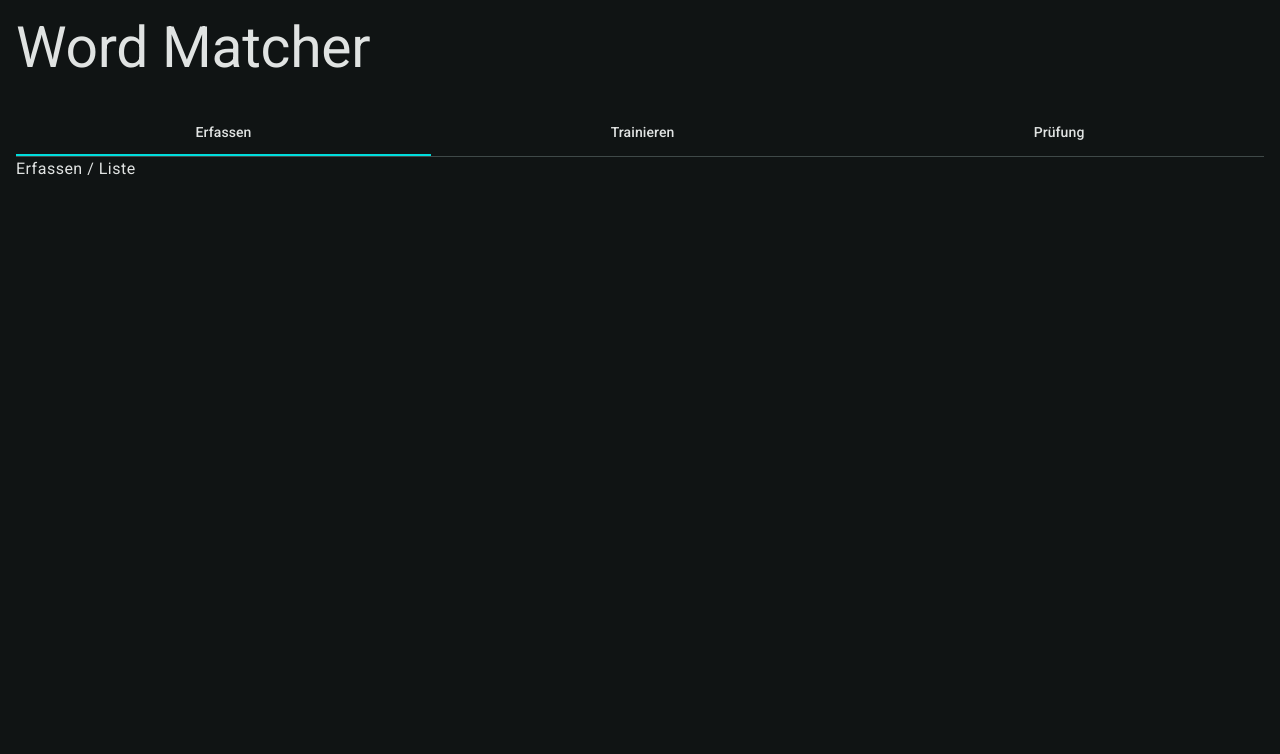
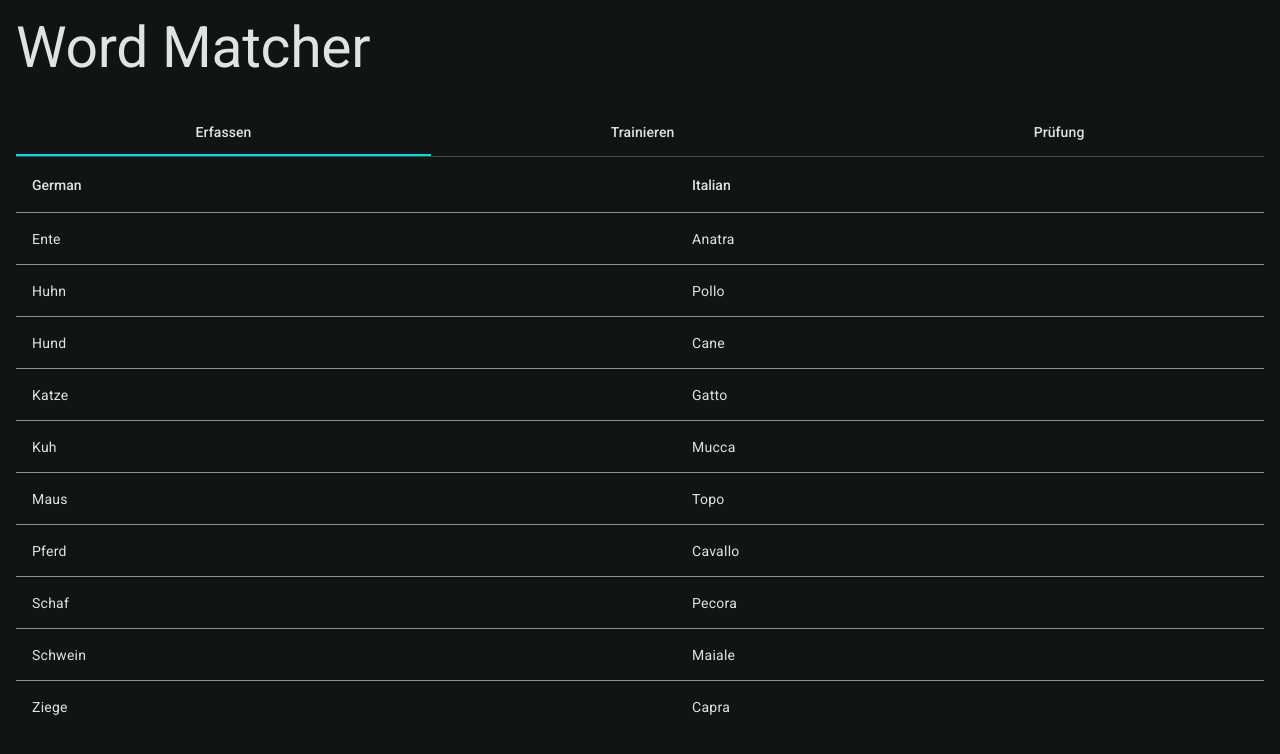
Before and after one commit to omarelabed/word-matcher, an Angular app: page / in a window 1280 px wide. Shown: the top 754 px of the page. Built offline with nearby package versions, Linux system fonts and the light colour scheme.

Commit message:
Liste / Erfassen - [x] Wortpaare alphabetisch sortiert auflisten - [x] Bonus: Die Liste der Worpaare können für beide Sprachen sortiert werden

```diff
--- /dev/null
+++ b/src/app/app.component.html
@@ -0,0 +1,10 @@
+<main>
+  <h1>Word Matcher</h1>
+  <mat-tab-group>
+    <mat-tab label="Erfassen">
+      <app-word-list></app-word-list>
+    </mat-tab>
+    <mat-tab label="Trainieren"> Trainieren </mat-tab>
+    <mat-tab label="Prüfung"> Prüfung </mat-tab>
+  </mat-tab-group>
+</main>
--- a/src/app/app.component.ts
+++ b/src/app/app.component.ts
@@ -1,27 +1,12 @@
 import { Component } from '@angular/core';
 import { RouterOutlet } from '@angular/router';
 import { MatTabGroup, MatTab } from '@angular/material/tabs';
+import { WordListComponent } from './word-list/word-list.component';
 @Component({
   selector: 'app-root',
   standalone: true,
-  imports: [RouterOutlet, MatTabGroup, MatTab],
-  template: `
-  <main>
-  <h1>Word Matcher</h1>
-  <mat-tab-group>
-    <mat-tab label="Erfassen">
-      Erfassen / Liste
-    </mat-tab>
-    <mat-tab label="Trainieren">
-      Trainieren
-    </mat-tab>
-    <mat-tab label="Prüfung">
-      Prüfung
-    </mat-tab>
-  </mat-tab-group>
-</main>
-`,
-  styleUrl: './app.component.scss',
+  imports: [RouterOutlet, MatTabGroup, MatTab, WordListComponent],
+  templateUrl: './app.component.html',
 })
 export class AppComponent {
   title = 'word-matcher';
--- a/src/app/app.config.ts
+++ b/src/app/app.config.ts
@@ -9,6 +9,9 @@ export const appConfig: ApplicationConfig = {
     provideZoneChangeDetection({ eventCoalescing: true }),
     provideRouter(routes),
     provideAnimationsAsync(),
-    provideAnimationsAsync(), provideAnimationsAsync(),
+    provideAnimationsAsync(),
+    provideAnimationsAsync(),
+    provideAnimationsAsync(),
+    provideAnimationsAsync(),
   ],
 };
--- /dev/null
+++ b/src/app/word-list/word-list.component.html
@@ -0,0 +1,16 @@
+<table mat-table [dataSource]="dataSource" class="mat-elevation-z8" matSort>
+  <ng-container matColumnDef="language1">
+    <th mat-header-cell *matHeaderCellDef mat-sort-header>
+      {{ language1.name }}
+    </th>
+    <td mat-cell *matCellDef="let wordMatch">{{ wordMatch.language1 }}</td>
+  </ng-container>
+  <ng-container matColumnDef="language2">
+    <th mat-header-cell *matHeaderCellDef mat-sort-header>
+      {{ language2.name }}
+    </th>
+    <td mat-cell *matCellDef="let wordMatch">{{ wordMatch.language2 }}</td>
+  </ng-container>
+  <tr mat-header-row *matHeaderRowDef="displayedColumns"></tr>
+  <tr mat-row *matRowDef="let row; columns: displayedColumns"></tr>
+</table>
--- /dev/null
+++ b/src/app/word-list/word-list.component.ts
@@ -0,0 +1,44 @@
+import { CommonModule } from '@angular/common';
+import { Component, ViewChild } from '@angular/core';
+import { MatTableDataSource, MatTableModule } from '@angular/material/table';
+import { MatSort, MatSortModule } from '@angular/material/sort';
+import { WordMatch } from '../word-match';
+
+@Component({
+  selector: 'app-word-list',
+  standalone: true,
+  imports: [CommonModule, MatTableModule, MatSortModule],
+  templateUrl: './word-list.component.html',
+})
+export class WordListComponent {
+  wordMatches: WordMatch[] = [];
+  dataSource: MatTableDataSource<WordMatch>;
+
+  @ViewChild(MatSort) sort: MatSort | null = null;
+
+  displayedColumns: string[] = ['language1', 'language2'];
+
+  language1 = { key: 'de', name: 'German' };
+  language2 = { key: 'it', name: 'Italian' };
+
+  constructor() {
+    this.wordMatches = [
+      { language1: 'Hund', language2: 'Cane' },
+      { language1: 'Katze', language2: 'Gatto' },
+      { language1: 'Maus', language2: 'Topo' },
+      { language1: 'Pferd', language2: 'Cavallo' },
+      { language1: 'Schaf', language2: 'Pecora' },
+      { language1: 'Kuh', language2: 'Mucca' },
+      { language1: 'Ziege', language2: 'Capra' },
+      { language1: 'Huhn', language2: 'Pollo' },
+      { language1: 'Ente', language2: 'Anatra' },
+      { language1: 'Schwein', language2: 'Maiale' },
+    ].sort((a, b) => a.language1.localeCompare(b.language1));
+
+    this.dataSource = new MatTableDataSource(this.wordMatches);
+  }
+
+  ngAfterViewInit() {
+    this.dataSource.sort = this.sort;
+  }
+}
--- /dev/null
+++ b/src/app/word-match.ts
@@ -0,0 +1,4 @@
+export interface WordMatch {
+    language1: string;
+    language2: string;
+}
--- a/src/index.html
+++ b/src/index.html
@@ -1,13 +1,19 @@
-<!doctype html>
+<!DOCTYPE html>
 <html lang="en">
   <head>
-  <meta charset="utf-8">
+    <meta charset="utf-8" />
     <title>WordMatcher</title>
-  <base href="/">
-  <meta name="viewport" content="width=device-width, initial-scale=1">
-  <link rel="icon" type="image/x-icon" href="favicon.ico">
-  <link href="https://fonts.googleapis.com/css2?family=Roboto:wght@300;400;500&display=swap" rel="stylesheet">
-  <link href="https://fonts.googleapis.com/icon?family=Material+Icons" rel="stylesheet">
+    <base href="/" />
+    <meta name="viewport" content="width=device-width, initial-scale=1" />
+    <link rel="icon" type="image/x-icon" href="favicon.ico" />
+    <link
+      href="https://fonts.googleapis.com/css2?family=Roboto:wght@300;400;500&display=swap"
+      rel="stylesheet"
+    />
+    <link
+      href="https://fonts.googleapis.com/icon?family=Material+Icons"
+      rel="stylesheet"
+    />
   </head>
   <body class="mat-typography">
     <app-root></app-root>
```
Also changed, not shown: src/app/app.component.scss (deleted), 2 other files (tests, documents, lock files or other folders). Lines whose indentation alone changed are shown as unchanged.
